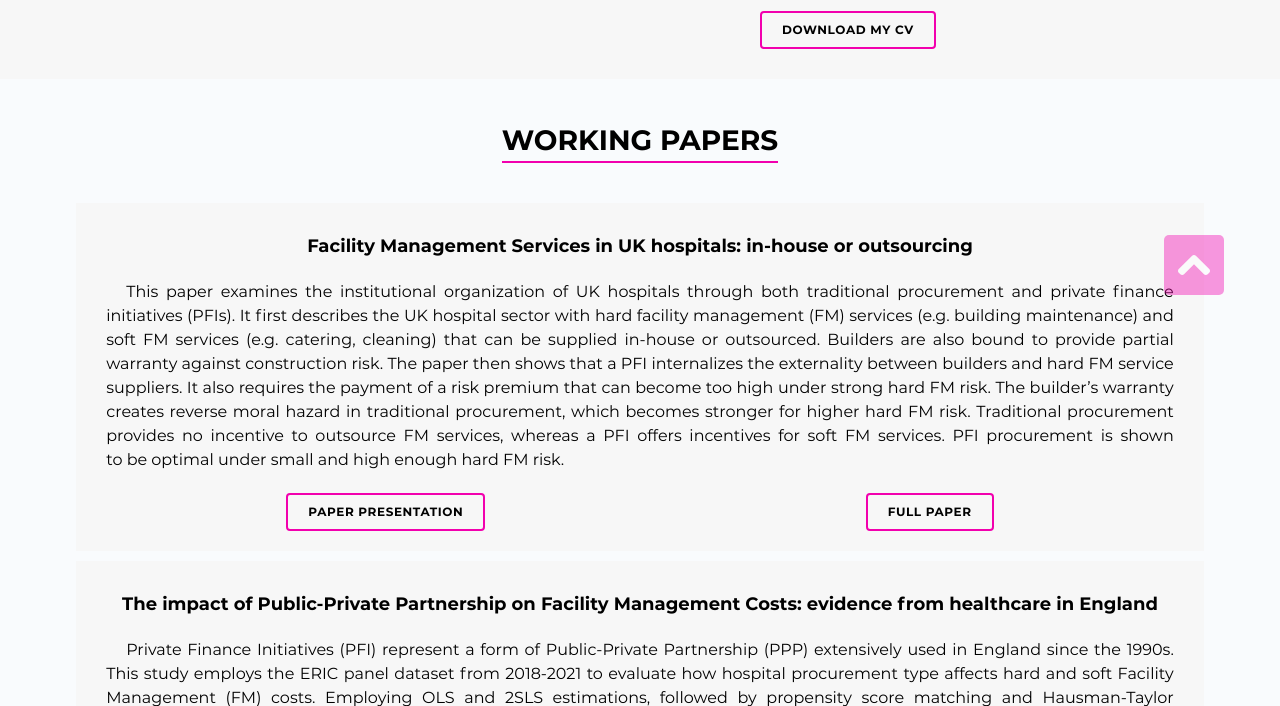
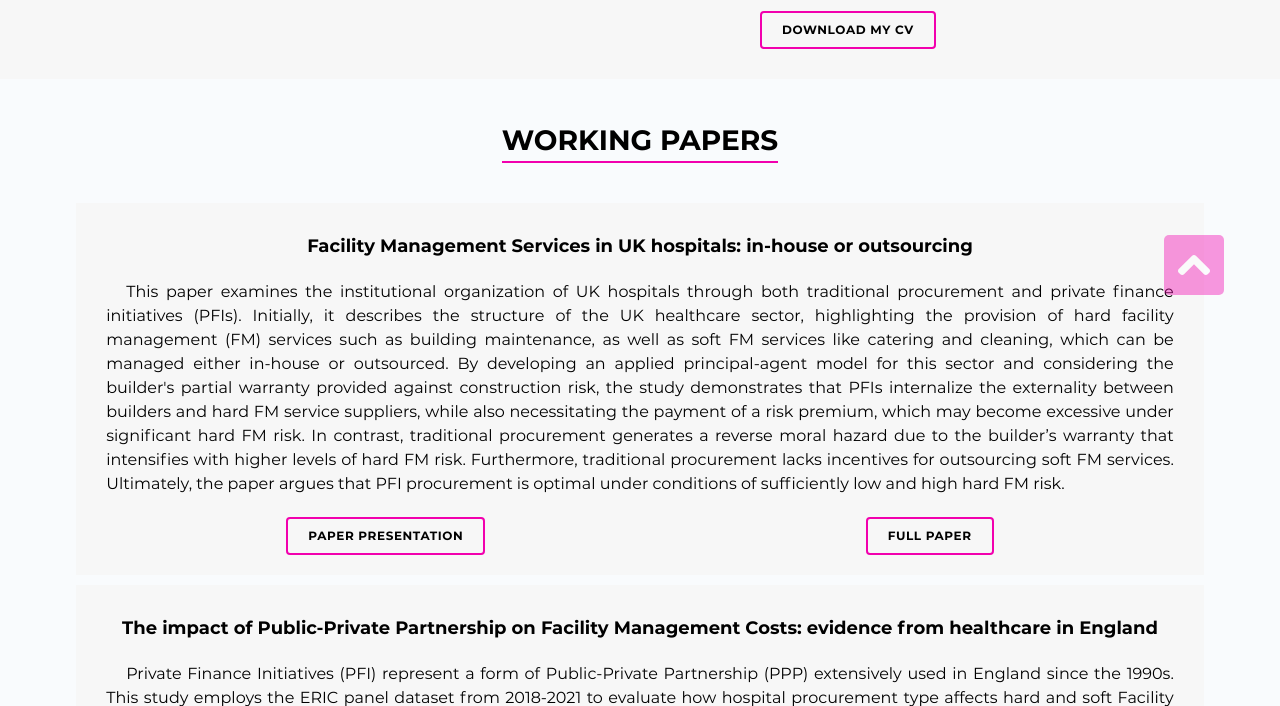
Before and after one commit to apodaneva/apodaneva.github.io, a plain HTML site: page index.html in a window 1280 px wide. Shown: the part 605-1311 px from the top of the page. Drawn offline with Linux system fonts and the light colour scheme.

Commit message:
Update index.html

```diff
--- a/index.html
+++ b/index.html
@@ -85,8 +85,9 @@
           <ul class="articles__list">
             <li class="articles__item" id="article1">
               <h3>Facility Management Services in&nbsp;UK hospitals: in-house or&nbsp;outsourcing</h3>
-              <p>This paper examines the institutional organization of&nbsp;UK hospitals through both traditional procurement and private finance initiatives (PFIs). It&nbsp;first
-                describes the&nbsp;UK hospital sector with hard facility management (FM) services (e.g. building maintenance) and soft&nbsp;FM services (e.g. catering, cleaning) that can be&nbsp;supplied in-house or&nbsp;outsourced. Builders are also bound to&nbsp;provide partial warranty against construction risk. The paper then shows that a&nbsp;PFI internalizes the externality between builders and hard&nbsp;FM service suppliers. It&nbsp;also requires the payment of&nbsp;a&nbsp;risk premium that can become too high under strong hard&nbsp;FM risk. The builder&rsquo;s warranty creates reverse moral hazard in&nbsp;traditional procurement, which becomes stronger for higher hard&nbsp;FM risk. Traditional procurement provides no&nbsp;incentive to&nbsp;outsource&nbsp;FM services, whereas a&nbsp;PFI offers incentives for soft&nbsp;FM services. PFI procurement is&nbsp;shown to&nbsp;be&nbsp;optimal under small and high enough hard&nbsp;FM risk.</p>
+              <p>This paper examines the institutional organization of&nbsp;UK hospitals through both traditional procurement and private finance initiatives (PFIs). Initially, it&nbsp;describes
+                the&nbsp;structure of the UK healthcare sector, highlighting the provision of hard facility management (FM) services such as building maintenance, as well as soft&nbsp;FM services like catering and cleaning, which can be managed either in-house or&nbsp;outsourced. By developing an applied principal-agent model for this sector
+and considering the builder's&nbsp;partial warranty provided against construction risk, the study demonstrates that PFIs internalize the externality between builders and hard&nbsp;FM service suppliers, while also necessitating the payment of&nbsp;a&nbsp;risk premium, which may become excessive under significant hard&nbsp;FM risk. In contrast, traditional procurement generates a reverse moral hazard due to the builder&rsquo;s warranty that intensifies with higher levels of hard&nbsp;FM risk. Furthermore, traditional procurement lacks&nbsp;incentives for&nbsp;outsourcing&nbsp;soft FM services. Ultimately, the paper argues that&nbsp;PFI procurement is optimal under conditions of sufficiently low and high hard&nbsp;FM risk.</p>
               <div class="articles__buttons">
                 <a class="btn" href="files/paper-1-presentation.pdf" target="_blank">paper presentation</a>
                 <a class="btn" href="https://ideas.repec.org/p/luc/wpaper/23-15.html" target="_blank">full paper</a>
```
